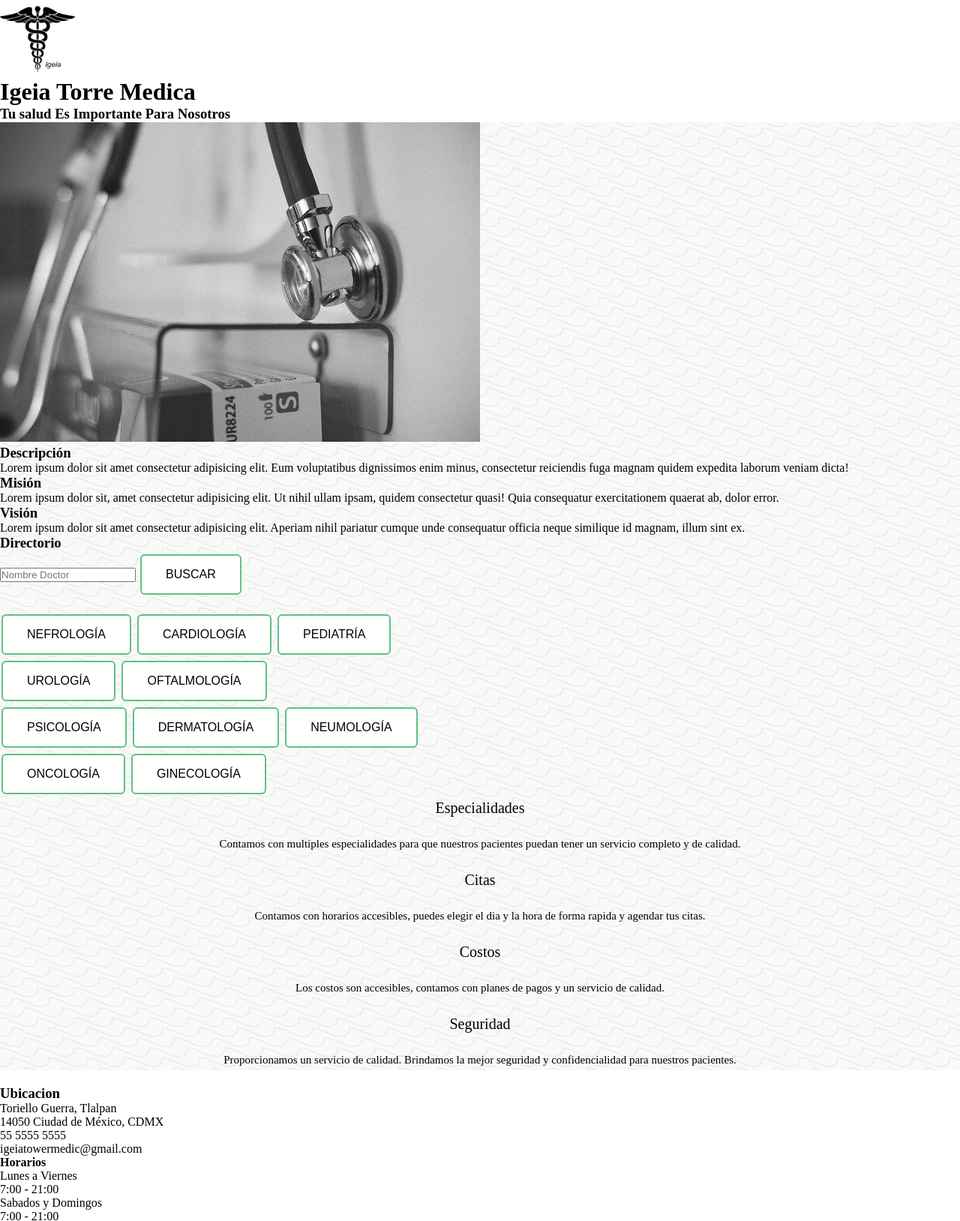
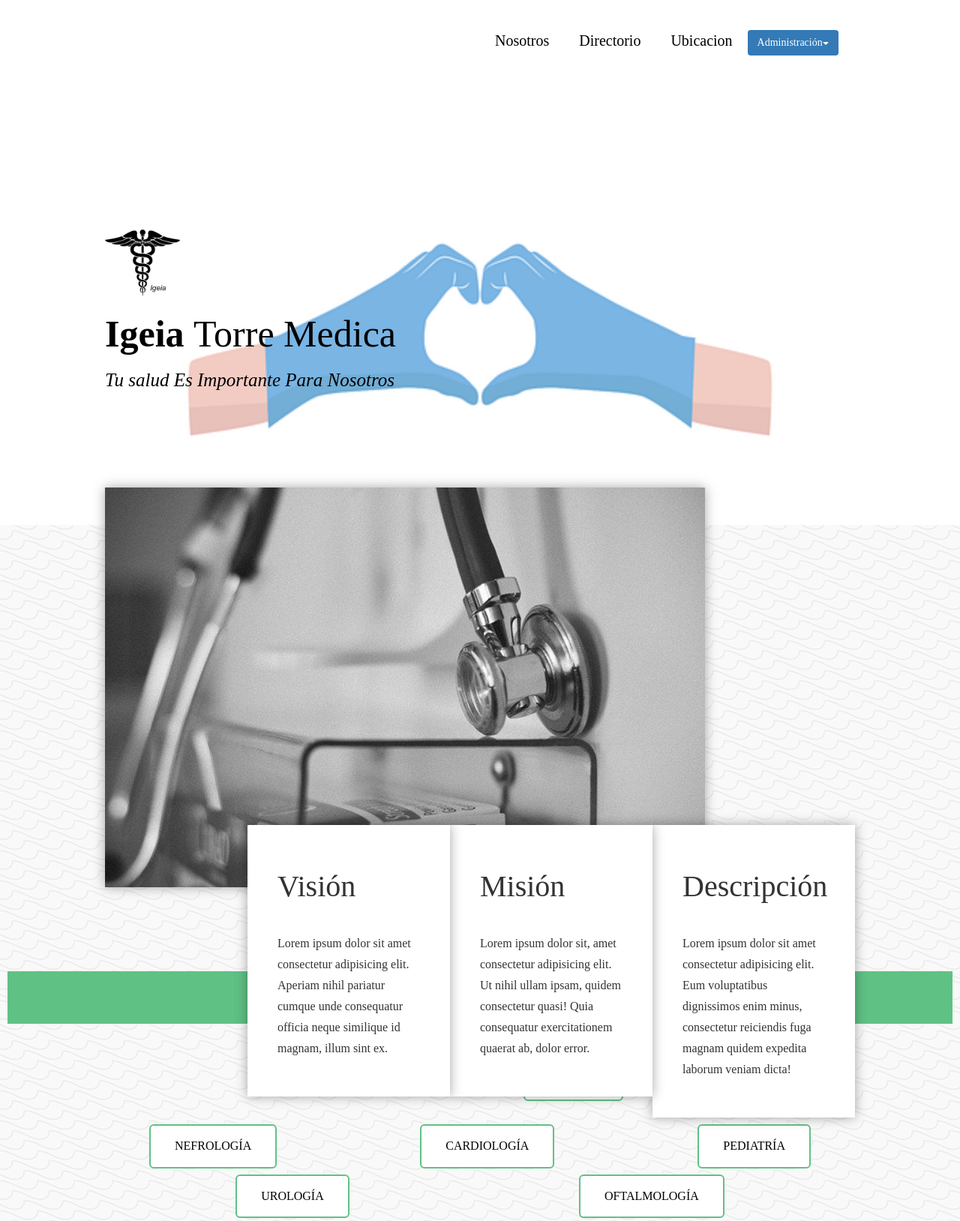
Before and after one commit to AGaray116/OACC-ProyectoFinal, a PHP site: page / in a window 1280 px wide. Shown: the top 1628 px of the page at 75% size. Run offline with PHP 8.4, Linux system fonts and the light colour scheme; some libraries are stand-ins or nearby versions.

Commit message:
Modificaciones Index- Francisco Daniel Montanez Franco- 06/06/2022

```diff
--- /dev/null
+++ b/CSS/buttonDesplegable.css
@@ -0,0 +1,90 @@
+.dropdown, .dropup {
+	position: relative;
+  }
+
+  .btn-primary {
+	color: #fff;
+	background-color: #337ab7;
+	border-color: #2e6da4;
+  }
+
+  .btn {
+	display: inline-block;
+	padding: 6px 12px;
+	margin-bottom: 0;
+	font-size: 14px;
+	font-weight: 400;
+	line-height: 1.42857143;
+	text-align: center;
+	white-space: nowrap;
+	vertical-align: middle;
+	-ms-touch-action: manipulation;
+	touch-action: manipulation;
+	cursor: pointer;
+	-webkit-user-select: none;
+	-moz-user-select: none;
+	-ms-user-select: none;
+	user-select: none;
+	background-image: none;
+	border: 1px solid transparent;
+
+	border-radius: 4px;
+  }
+
+  button, input, select, textarea {
+	font-family: inherit;
+	font-size: inherit;
+	line-height: inherit;
+  }
+
+  button, html input[type="button"], input[type="reset"], input[type="submit"] {
+	-webkit-appearance: button;
+	cursor: pointer;
+  }
+
+  button, select {
+	text-transform: none;
+  }
+
+  button {
+	overflow: visible;
+  }
+
+  button, input, optgroup, select, textarea {
+	margin: 0;
+	  margin-bottom: 0px;
+	font: inherit;
+
+	color: inherit;
+  }
+
+  header .menu {
+	text-align: right;
+  }
+
+  .open > .dropdown-menu {
+	display: block;
+  }
+
+  .dropdown-menu {
+	position: absolute;
+	top: 100%;
+	left: 0;
+	z-index: 1000;
+	display: none;
+	float: left;
+	min-width: 160px;
+	padding: 5px 0;
+	margin: 2px 0 0;
+	font-size: 14px;
+	text-align: left;
+	list-style: none;
+	background-color: #fff;
+	-webkit-background-clip: padding-box;
+	background-clip: padding-box;
+	border: 1px solid #ccc;
+	border: 1px solid rgba(0,0,0,.15);
+	border-radius: 4px;
+	-webkit-box-shadow: 0 6px 12px rgba(0,0,0,.175);
+	box-shadow: 0 6px 12px rgba(0,0,0,.175);
+  }
--- /dev/null
+++ b/CSS/estilosIndex.css
@@ -0,0 +1,252 @@
+.contenedor {
+    width: 90%;
+    max-width: 1000px;
+    margin: auto;
+    overflow: hidden;
+}
+
+ul {
+    list-style-type: square;
+  }
+
+  ul li {
+    line-height: 1.5;
+  }
+
+/* NAV */
+
+nav{
+    display: flex;
+    justify-content: end;
+    align-items: center;
+}
+
+
+
+
+/* Header */
+
+header {
+    width: 100%;
+    background: url('../Img/gloves-g02aaa1fa2_640.png') #60C185;
+    background-size: cover;
+    background-attachment: fixed;
+    background-position: center 0;
+}
+
+header .contenedor {
+    position: relative;
+    height: 700px;
+}
+
+header .menu {
+    width: 100%;
+    text-align: right;
+}
+
+header .menu a {
+    color: #000;
+    font-size: 20px;
+    font-weight: 300;
+    display: inline-block;
+    margin: 40px 20px;
+    text-decoration: none;
+    position: relative;
+}
+
+header .menu a:hover {
+    text-decoration: underline;
+}
+
+.imgbutton{
+    border-radius:50% ;
+}
+
+header .textos {
+    width: 100%;
+    color: #000;
+    position: absolute;
+    top: 50%;
+    margin-top: -52px;
+}
+
+header .textos .nombre {
+    font-size: 50px;
+    font-weight: 600;
+}
+
+header .textos .nombre span {
+    font-weight: 300;
+
+}
+
+header .textos h3 {
+    font-weight: 300;
+    font-size: 25px;
+    font-style: italic;
+}
+
+
+/* Main */
+
+
+.main .nosotros .contenedor {
+    overflow: visible;
+    position: relative;
+}
+
+.main .nosotros .foto {
+    width: 80%;
+    position: absolute;
+    left: 0;
+    top: -50px;
+    z-index: 0;
+    -webkit-box-shadow: 0px 0px 15px 0px rgba(0, 0, 0, 0.35);
+    box-shadow: 0px 0px 15px 0px rgba(0, 0, 0, 0.35);
+}
+
+.main .nosotros .foto img {
+    width: 100%;
+    vertical-align: top;
+}
+
+.main .nosotros article {
+    background: #fff;
+    padding: 40px;
+    width: 50%;
+    position: relative;
+    float: right;
+    /*top: 30px;*/
+    top: 400px;
+    /*Con Parallax*/
+    z-index: 1;
+    width: 270px;
+    -webkit-box-shadow: 0px 0px 15px 0px rgba(0, 0, 0, 0.35);
+    box-shadow: 0px 0px 15px 0px rgba(0, 0, 0, 0.35);
+}
+
+.main .nosotros article h3 {
+    font-size: 40px;
+    font-weight: 300;
+    margin-bottom: 40px;
+}
+
+.main .nosotros article p {
+    line-height: 28px;
+    margin-bottom: 10px;
+
+}
+
+.main .directorio {
+    padding-top: 570px;
+    margin-bottom: 50px;
+
+}
+
+.main .directorio .contenedor-directorio .titulo-directorio {
+    font-size: 60px;
+    font-weight: 300;
+    text-align: center;
+    margin-bottom: 40px;
+    height: 70px;
+    background: #60C185;
+    margin-top: 15px;
+}
+
+.main .directorio .contenedor-directorio {
+    background: transparent;
+    padding: 10px;
+    overflow: hidden;
+}
+
+
+
+/* Input Doctor */
+
+.main .directorio .contenedor-directorio .nombreDoctor {
+    border: 0;
+    border-bottom: 2px solid #000;
+    outline: 0;
+    font-size: 2rem;
+    color: #60C185;
+    padding: 7px 0;
+    background: transparent;
+    transition: border-color 0.2s;
+}
+
+.main .directorio .contenedor-directorio .nombreDoctor:placeholder {
+    color: #60C185;
+    /**/
+}
+
+.main .directorio .contenedor-directorio .nombreDoctor:placeholder-shown~.nombreDoctor2 {
+    font-size: 1.3rem;
+    cursor: text;
+    top: 20px;
+}
+
+.main .directorio .contenedor-directorio .nombreDoctor2 {
+    position: absolute;
+    top: 0;
+    display: block;
+    transition: 0.2s;
+    font-size: 1rem;
+    color: blueviolet;
+}
+
+.main .directorio .contenedor-directorio .nombreDoctor:focus {
+    padding-bottom: 6px;
+    font-weight: 700;
+    border-width: 3px;
+    border-image: linear-gradient(to right, #11998e, #38ef7d);
+    border-image-slice: 1;
+}
+
+.main .directorio .contenedor-directorio .nombreDoctor:focus~.nombreDoctor2 {
+    position: absolute;
+    top: 0;
+    display: block;
+    transition: 0.2s;
+    font-size: 1rem;
+    color: #11998e;
+    font-weight: 700;
+}
+
+.main .directorio .contenedor-directorio .nombreDoctor:required,
+.main .directorio .contenedor-directorio .nombreDoctor2:invalid {
+    box-shadow: none;
+}
+
+.main .directorio .contenedor-directorio .busqueda {
+    display: block;
+    text-align: center;
+}
+
+/* botones pagina */
+
+.main .directorio .contenedor-directorio .btns {
+    display: block;
+    text-align: center;
+}
+
+.main .directorio .contenedor-directorio .btn3 {
+    display: flex;
+    justify-content: space-evenly;
+}
+
+
+.main .masInfo .contenido1{
+    display: flex;
+    justify-content: space-evenly;
+}
+
+.nose{
+    display: flex;
+    width: 500px;
+    align-items: flex-start;
+
+}
+
+.nose2{
+    padding-top: 40px;
+}
--- /dev/null
+++ b/CSS/mapa.css
@@ -0,0 +1,52 @@
+.main .Ubicacion {
+    background: #fff;
+    padding: 60px 0;
+    overflow: hidden;
+}
+
+.Ubicacion .titulo {
+    text-align: center;
+    font-size: 40px;
+    line-height: 40px;
+    font-weight: 300;
+    margin-bottom: 40px;
+}
+
+.Ubicacion .direccion {
+    float: left;
+    width: 50%;
+    text-align: left;
+}
+
+.Ubicacion .direccion .calle {
+    margin-bottom: 15px;
+}
+
+.Ubicacion .horarios {
+    float: right;
+    width: 50%;
+    text-align: right;
+    overflow: hidden;
+}
+
+.Ubicacion .horarios .entre-semana,
+.Ubicacion .horarios .fin-semana {
+    width: 50%;
+    float: left;
+    text-align: center;
+}
+
+.Ubicacion .horarios h4 {
+    text-align: center;
+    margin-bottom: 15px;
+}
+
+.mapa {
+    width: 100%;
+    overflow: hidden;
+}
+
+.mapa iframe {
+    width: 100%;
+    max-height: 600px;
+}
--- a/index.php
+++ b/index.php
@@ -6,18 +6,23 @@
     <meta http-equiv="X-UA-Compatible" content="IE=edge">
     <meta name="viewport" content="width=device-width, initial-scale=1.0">
     <title>Igeia</title>
+    <link rel="stylesheet" href="http://maxcdn.bootstrapcdn.com/bootstrap/3.3.5/css/bootstrap.min.css">
 
+    <link rel="stylesheet" href="CSS/estilosIndex.css">
     <link rel="stylesheet" href="CSS/estilos1.css">
-    <link rel="stylesheet" href="CSS/estilosIndex.css">
+    <link rel="stylesheet" href="CSS/buttons.css">
+    <link rel="stylesheet" href="CSS/buttonDesplegable.css">
     <link rel="stylesheet" href="CSS/mapa.css">
-    <link rel="stylesheet" href="CSS/body.css">
-    <link rel="stylesheet" href="CSS/buttons.css">
+
 </head>
 
 <body>
     <!--Header-->
     <header>
         <div class="contenedor">
+            <?php
+            include_once 'nav.php';
+            ?>
 
             <div class="textos">
                 <div class="img">
@@ -139,7 +144,9 @@
     include_once 'html/footer.php';
     ?>
 
-</body>
+    <script src="https://ajax.googleapis.com/ajax/libs/jquery/1.11.3/jquery.min.js"></script>
+    <script src="http://maxcdn.bootstrapcdn.com/bootstrap/3.3.5/js/bootstrap.min.js"></script>
+
 </body>
 
 </html>
--- /dev/null
+++ b/nav.php
@@ -0,0 +1,16 @@
+<nav class="menu">
+    <div class="nose">
+        <a href="#" id="btn-nosotros">Nosotros</a>
+        <a href="#" id="btn-directorio">Directorio</a>
+        <a href="#" id="btn-ubicacion">Ubicacion</a>
+        <div class="dropdown nose2" id="nose2">
+
+                <button class="btn btn-primary dropdown-toggle" type="button" data-toggle="dropdown"><?php echo "Administración" ?><span class="caret"></span></button>
+                <ul class="dropdown-menu">
+                    <a class="dropdown-item" href="html/administracion_general.php">Panel de Administración</a>
+                </ul>
+        </div>
+    </div>
+
+
+</nav>
```
Also changed, not shown: CSS/nav.css (added, +52 -0 lines).
